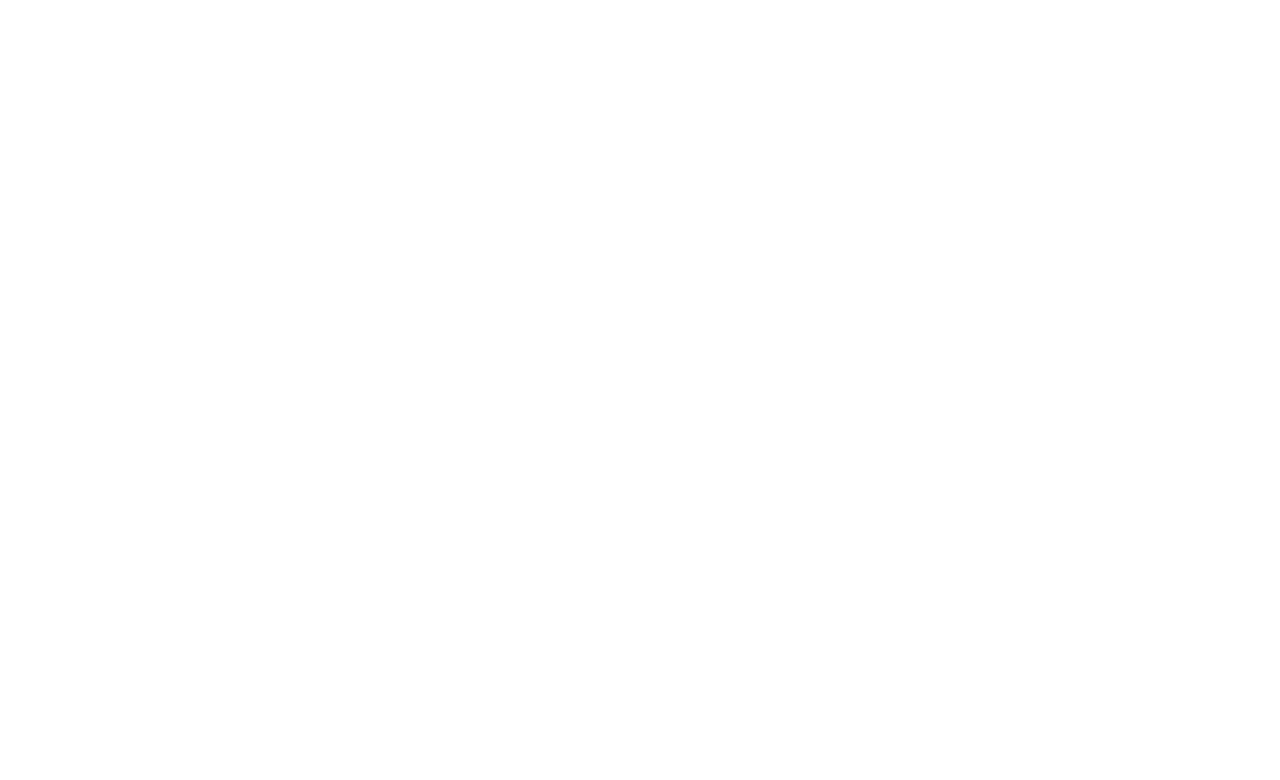
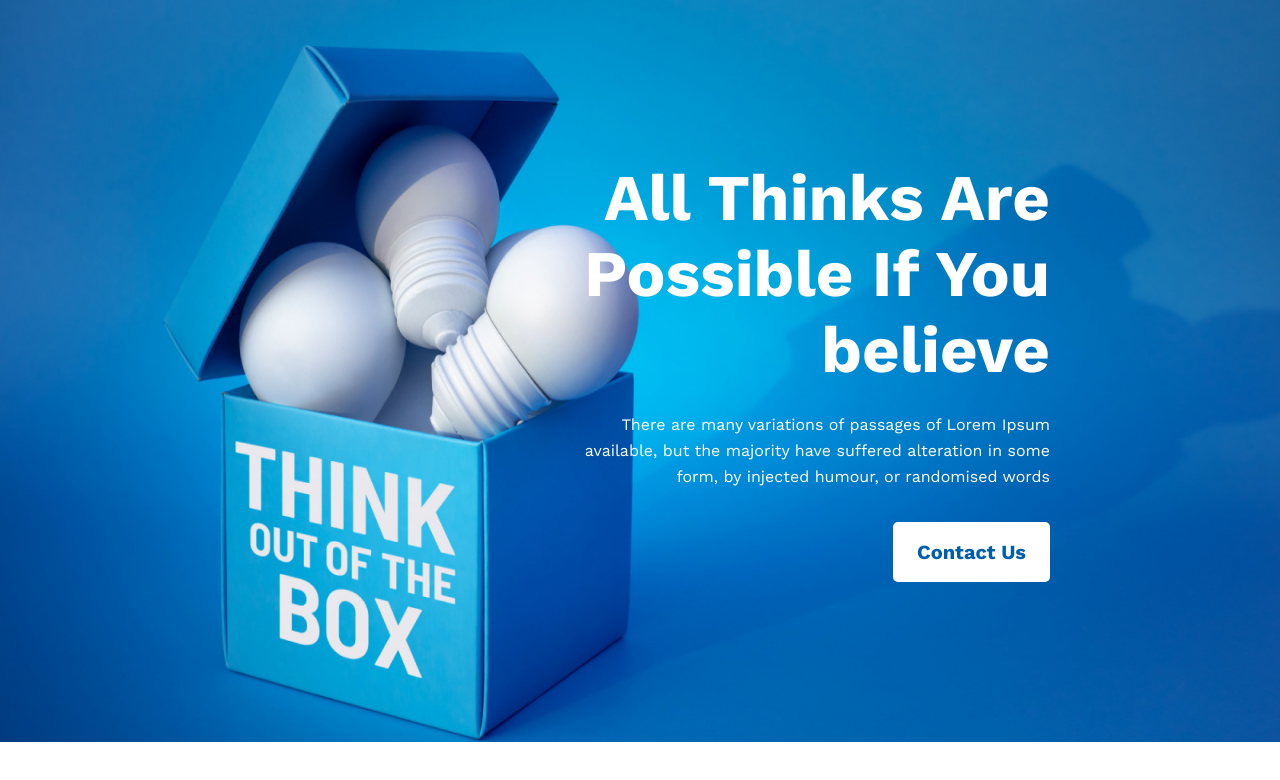
Before and after one commit to SohanRazzak/new-year-new-me, a plain HTML site: page index.html in a window 1280 px wide. Drawn offline with nearby package versions, Linux system fonts and the light colour scheme.

Commit message:
header section

```diff
--- a/index.html
+++ b/index.html
@@ -3,9 +3,26 @@
 <head>
     <meta charset="UTF-8">
     <meta name="viewport" content="width=device-width, initial-scale=1.0">
+    <link rel="stylesheet" href="style.css">
     <title>New year, New me</title>
 </head>
 <body>
+    <!-- Header Section  -->
+    <header>
+        <div class="header-container">
+            <h1>All Thinks Are Possible If You believe</h1>
+            <p>There are many variations of passages of Lorem Ipsum available, but the majority have suffered alteration in some form, by injected humour, or randomised words</p>
+            <button class="btn-primary">Contact Us</button>
+        </div>
+    </header>
 
+    <!-- Main Section  -->
+    <main>
+
+    </main>
+    <!-- Footer Section  -->
+    <footer>
+
+    </footer>
 </body>
 </html>
--- a/style.css
+++ b/style.css
@@ -0,0 +1,49 @@
+/* Global Styles */
+@import url('https://fonts.googleapis.com/css2?family=Open+Sans:ital,wght@0,400;0,600;0,700;0,800;1,400;1,600&family=Work+Sans:ital,wght@0,400;0,500;0,700;1,400&display=swap');
+
+* {
+    margin: 0;
+    padding: 0;
+    box-sizing: border-box;
+    font-family: 'Work Sans', sans-serif;
+}
+
+.btn-primary {
+    border-radius: 5px;
+    border: none;
+    padding: 18px 24px;
+    background: #FFF;
+    font-size: 20px;
+    font-weight: 600;
+    color: #005FAC;
+}
+
+/* Header Section */
+header {
+    background: url('img/banner/banner3.png');
+    background-size: 100% 100%;
+    background-repeat: no-repeat;
+    display: flex;
+    justify-content: flex-end;
+    padding: 160px 230px;
+}
+
+.header-container {
+    max-width: 500px;
+    text-align: right;
+}
+
+.header-container h1 {
+    color: #FFF;
+    font-size: 65px;
+    font-weight: 700;
+    margin-bottom: 24px;
+}
+
+.header-container p {
+    color: #FFF;
+    font-size: 16px;
+    font-weight: 400;
+    line-height: 26px;
+    margin-bottom: 32px;
+}
```
Also changed, not shown: img/banner/banner1.png (added), img/banner/banner2.png (added), img/banner/banner3.png (added), img/gradient1.png (added), img/gradient2.png (added), img/gradient3.png (added), img/icons/ecom.png (added), img/icons/fb.png (added), img/icons/js.png (added), img/icons/smoke.png (added), img/icons/twitter.png (added), img/icons/web.png (added), img/icons/youtube.png (added), img/person.png (added), 1 more files.
